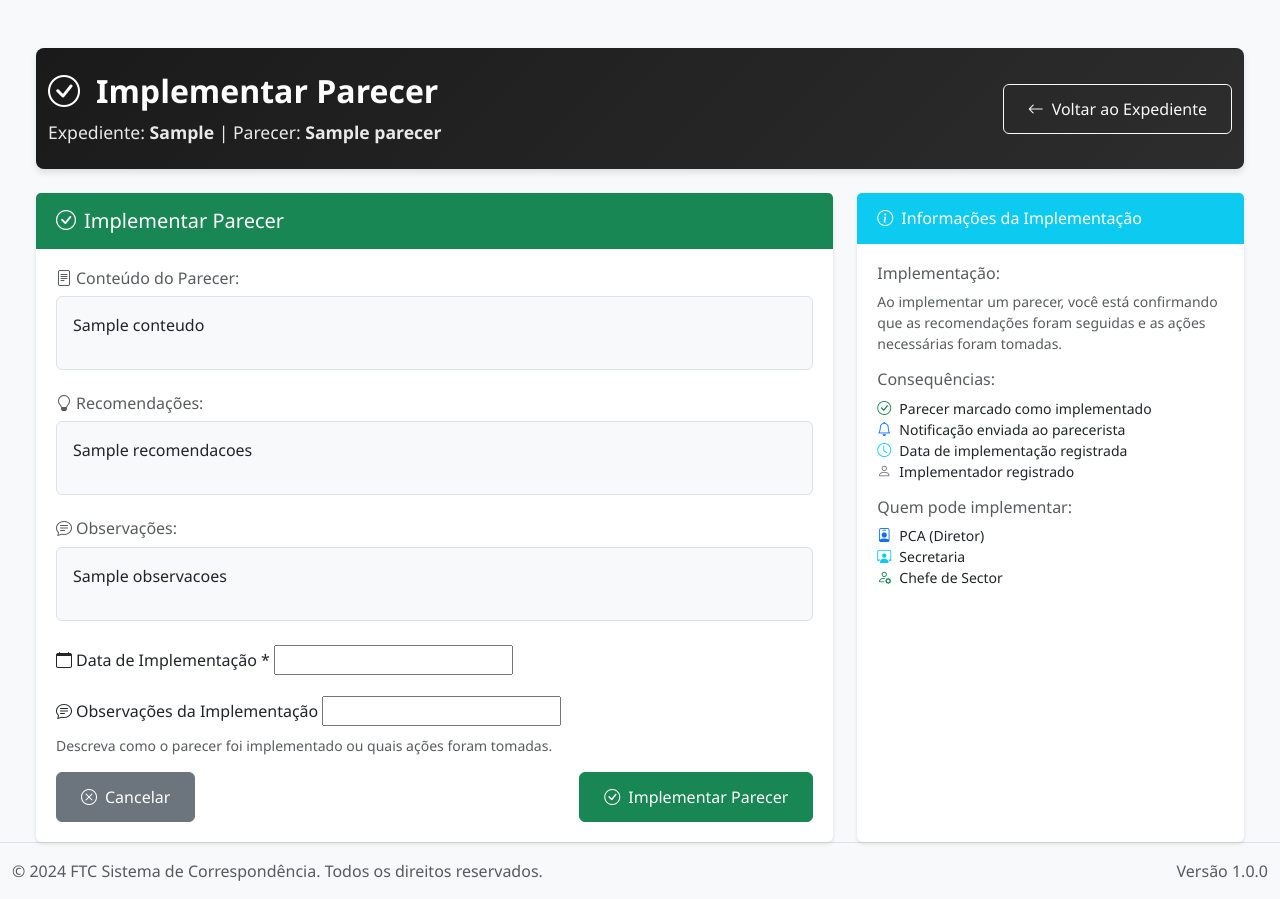
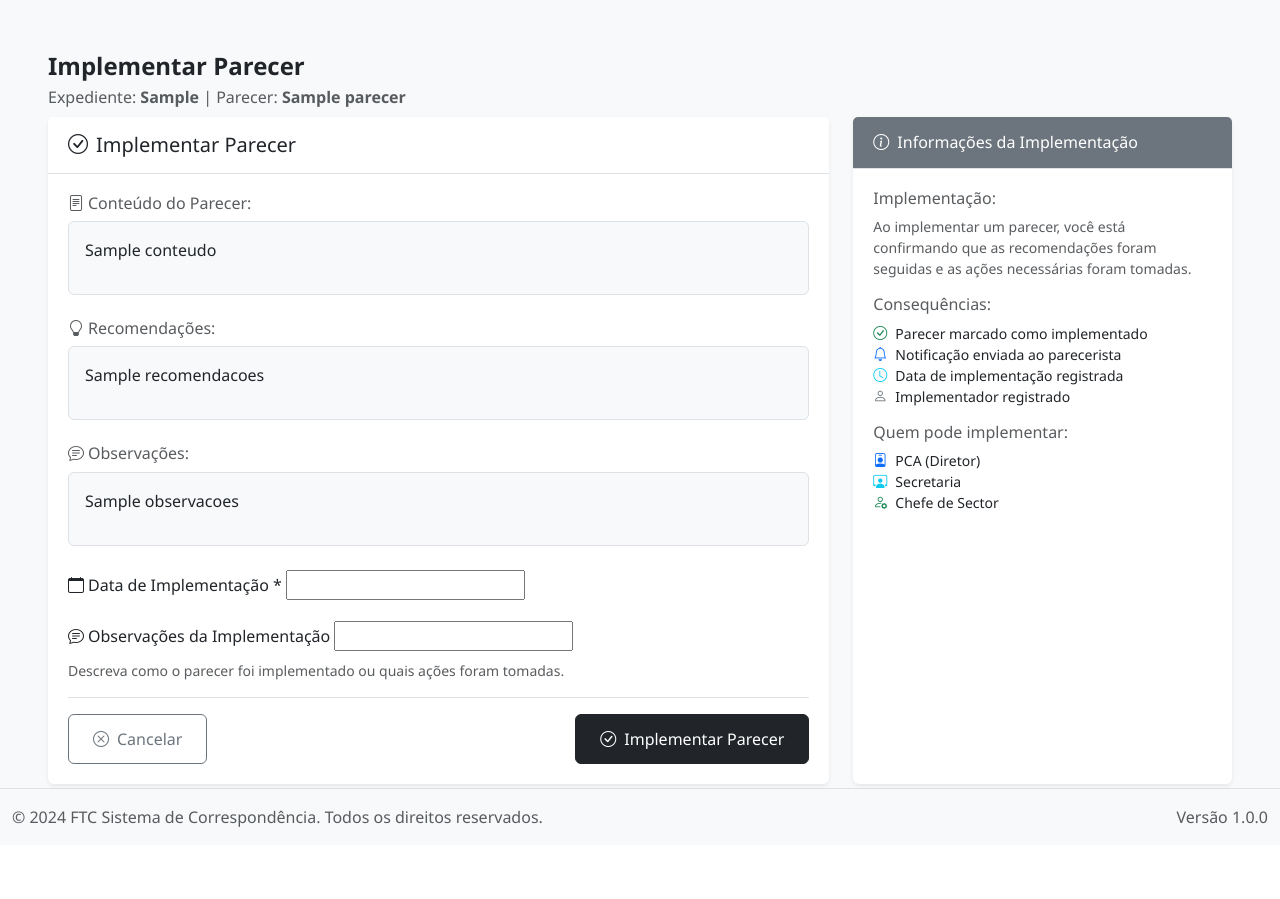
Before and after one commit to Maute007/Expedientes, a Django app: template templates/entrada/implementar_parecer_form.html in a window 1280 px wide. Shown: the part 92-991 px from the top of the page. After the commit the page ends 919 px from the top, so only its background shows below. Run offline with Django 3.2, Linux system fonts and the light colour scheme; the template is opened without the code that fills it: most values are stand-ins (such as "Sample title", 1, 10 or a date in 2020); form fields are guessed from the names that the template uses; parts of the project's set-up code (start-up, migrations or seed data) failed here and were passed over; some libraries are stand-ins or nearby versions.

Commit message:
Update implementar_parecer_form.html

```diff
--- a/templates/entrada/implementar_parecer_form.html
+++ b/templates/entrada/implementar_parecer_form.html
@@ -20,26 +20,14 @@
 {% endblock %}
 
 {% block content %}
-
-    <!-- Hero Banner -->
-    <div class="hero-banner bg-dark text-white mb-4">
-        <div class="container-fluid">
-            <div class="row align-items-center py-4">
-                <div class="col-md-8">
-                    <h1 class="hero-title mb-2">
-                        <i class="bi bi-check-circle me-3"></i>Implementar Parecer
-                    </h1>
-                    <p class="hero-subtitle mb-0">
-                        Expediente: <strong>{{ expediente.numero_protocolo }}</strong> |
-                        Parecer: <strong>{{ parecer.titulo }}</strong>
-                    </p>
-                </div>
-                <div class="col-md-4 text-end">
-                    <div class="hero-actions">
-                        <a href="{% url 'entrada:detalhar_expediente' pk=expediente.pk %}" class="btn btn-outline-light">
-                            <i class="bi bi-arrow-left me-2"></i>Voltar ao Expediente
-                        </a>
-                    </div>
+<div class="container-fluid py-1">
+    <!-- Header -->
+    <div class="row mb-2">
+        <div class="col-12">
+            <div class="d-flex flex-column flex-md-row justify-content-between align-items-start align-items-md-center">
+                <div>
+                    <h4 class="mb-1 fw-bold text-dark">Implementar Parecer</h4>
+                    <p class="text-muted mb-0">Expediente: <strong>{{ expediente.numero_protocolo }}</strong> | Parecer: <strong>{{ parecer.titulo }}</strong></p>
                 </div>
             </div>
         </div>
@@ -48,9 +36,9 @@
     <div class="row">
         <!-- Formulário Principal -->
         <div class="col-lg-8">
-            <div class="card h-100">
-                <div class="card-header bg-success text-white">
-                    <h5 class="card-title mb-0">
+            <div class="card h-100 shadow-sm">
+                <div class="card-header bg-white border-bottom">
+                    <h5 class="card-title mb-0 text-dark">
                         <i class="bi bi-check-circle me-2"></i>Implementar Parecer
                     </h5>
                 </div>
@@ -59,8 +47,8 @@
                         {% csrf_token %}
 
                         <!-- Informações do Parecer -->
-                        <div class="alert alert-info">
-                            <h6 class="alert-heading">
+                        <div class="alert alert-info border-info">
+                            <h6 class="alert-heading mb-3">
                                 <i class="bi bi-file-text me-2"></i>Informações do Parecer
                             </h6>
                             <div class="row">
@@ -140,11 +128,11 @@
                         </div>
 
                         <!-- Botões de Ação -->
-                        <div class="d-flex justify-content-between">
-                            <a href="{% url 'entrada:detalhar_expediente' pk=expediente.pk %}" class="btn btn-secondary">
+                        <div class="d-flex justify-content-between pt-3 border-top">
+                            <a href="{% url 'entrada:detalhar_expediente' pk=expediente.pk %}" class="btn btn-outline-secondary">
                                 <i class="bi bi-x-circle me-2"></i>Cancelar
                             </a>
-                            <button type="submit" class="btn btn-success">
+                            <button type="submit" class="btn btn-dark">
                                 <i class="bi bi-check-circle me-2"></i>Implementar Parecer
                             </button>
                         </div>
@@ -155,8 +143,8 @@
 
         <!-- Sidebar com Informações -->
         <div class="col-lg-4">
-            <div class="card h-100">
-                <div class="card-header bg-info text-white">
+            <div class="card h-100 shadow-sm">
+                <div class="card-header bg-secondary text-white">
                     <h6 class="card-title mb-0">
                         <i class="bi bi-info-circle me-2"></i>Informações da Implementação
                     </h6>
@@ -201,66 +189,4 @@
         </div>
     </div>
 </div>
-
-<style>
-.hero-banner {
-    background: linear-gradient(135deg, #1a1a1a 0%, #2d2d2d 100%);
-    border-radius: 0.5rem;
-    box-shadow: 0 4px 6px rgba(0, 0, 0, 0.1);
-}
-
-.hero-title {
-    font-size: 2rem;
-    font-weight: 600;
-}
-
-.hero-subtitle {
-    font-size: 1.1rem;
-    opacity: 0.9;
-}
-
-.card {
-    border: none;
-    box-shadow: 0 2px 4px rgba(0, 0, 0, 0.1);
-}
-
-.card-header {
-    border-bottom: none;
-    font-weight: 600;
-}
-
-.form-control, .form-select {
-    border-radius: 0.375rem;
-    border: 1px solid #dee2e6;
-}
-
-.form-control:focus, .form-select:focus {
-    border-color: #0d6efd;
-    box-shadow: 0 0 0 0.2rem rgba(13, 110, 253, 0.25);
-}
-
-.btn {
-    border-radius: 0.375rem;
-    font-weight: 500;
-}
-
-.alert {
-    border-radius: 0.5rem;
-    border: none;
-}
-
-.alert-info {
-    background-color: #e7f3ff;
-    color: #0c5460;
-}
-
-.alert-warning {
-    background-color: #fff3cd;
-    color: #856404;
-}
-
-.bg-light {
-    background-color: #f8f9fa !important;
-}
-</style>
 {% endblock %}
```
